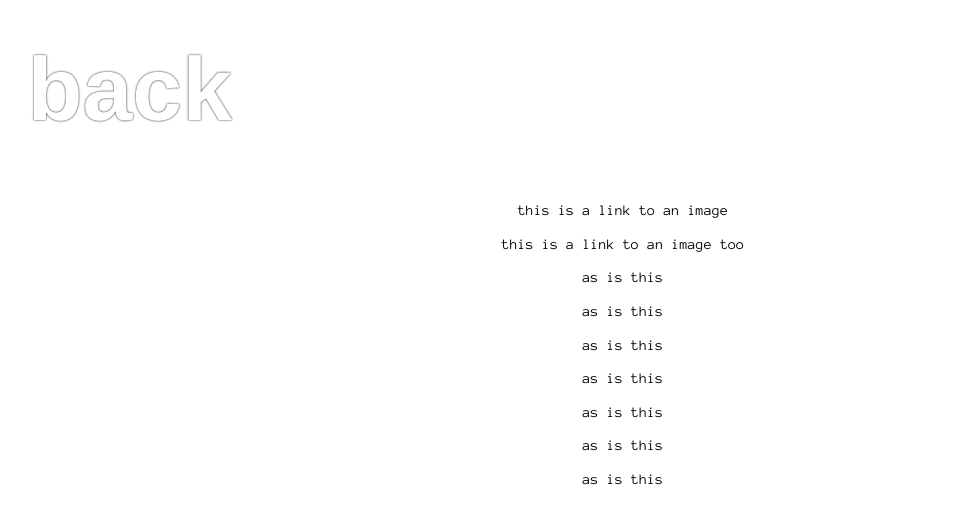
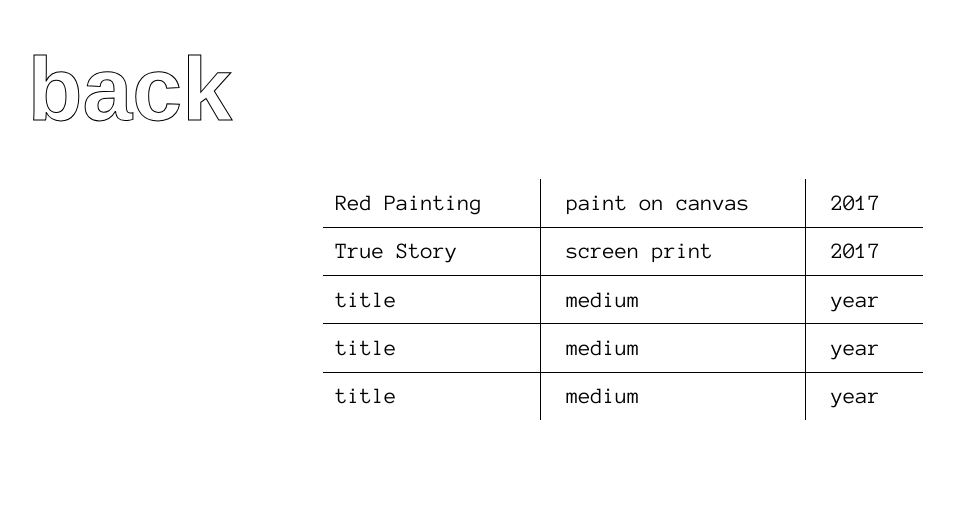
Before and after one commit to milktooth/bixarcher.com, a PHP site: page /archive.html in a window 1280 px wide. Shown: the top 524 px of the page, without its empty margins (17-971 px from the left). Run offline with PHP 8.4, Linux system fonts and the light colour scheme.

Commit message:
lots of stuff

```diff
--- a/archive.html
+++ b/archive.html
@@ -15,20 +15,44 @@
 
       <div id="no-drag-archive">
         <div id="works-list" class="archive-list make-drag">
-          <div class="archive-close">x</div>
-          <ul>
-            <li>this is a link to an image</li>
-            <li>this is a link to an image too</li>
-            <li>as is this</li>
-            <li>as is this</li>
-            <li>as is this</li>
-            <li>as is this</li>
-            <li>as is this</li>
-            <li>as is this</li>
-            <li>as is this</li>
-          </ul>
+          <div class="table">
+              <a href="#">
+                <ul>
+                  <li>Red Painting</li>
+                  <li>paint on canvas</li>
+                  <li>2017</li>
+                </ul>
+              </a>
+              <a href="#">
+                <ul>
+                  <li>True Story</li>
+                  <li>screen print</li>
+                  <li>2017</li>
+                </ul>
+              </a>
+              <a href="#">
+                <ul>
+                  <li>title</li>
+                  <li>medium</li>
+                  <li>year</li>
+                </ul>
+              </a>
+              <a href="#">
+                <ul>
+                  <li>title</li>
+                  <li>medium</li>
+                  <li>year</li>
+                </ul>
+              </a>
+              <a href="#">
+                <ul>
+                  <li>title</li>
+                  <li>medium</li>
+                  <li>year</li>
+                </ul>
+              </a>
+          </div>
         </div>
-        <div style="display: none;" class="whole-archive-close">X</div>
       </div>
     </div>
   </body>
--- a/assets/main.js
+++ b/assets/main.js
@@ -147,7 +147,7 @@ $(document).ready(function()
 });
 
 /*reset image desplay state*/
-$('a').on('click', function()
+$('#selected-toggle').on('click', function()
 {
   $(".make-drag").css(
   {
--- a/css/stylesheet-unmin2.css
+++ b/css/stylesheet-unmin2.css
@@ -144,11 +144,11 @@ body {
 	font-weight: bold;
 }
 
+
 a:link,
 a:visited {
-	color: white;
+	color: gainsboro;
 	text-decoration: none;
-	text-shadow: 0 0 2px black;
 }
 
 a:active,
@@ -157,19 +157,56 @@ a:hover {
 	text-decoration: none;
 }
 
-#about a:link,
-#about a:visited {
-	color: white;
-	text-decoration: none;
-	z-index: 5;
-	position: relative;
+@supports
+	((-webkit-text-stroke-color: black)
+	and
+	(-webkit-text-fill-color: white))
+	or
+	((-moz-text-stroke-color: black)
+	and
+	(-moz-text-fill-color: white)) {
+
+	a:link,
+	a:visited {
+		   -moz-text-fill-color: white;
+		-webkit-text-fill-color: white;
+		   -moz-text-stroke-color: black;
+		-webkit-text-stroke-color: black;
+		   -moz-text-stroke-width: 1px;
+		-webkit-text-stroke-width: 1px;
+	}
+
+
+	a:active,
+	a:hover {
+		   -moz-text-fill-color: black;
+		   -webkit-text-fill-color: black;
+		   -moz-text-stroke-color: transparent;
+		   -webkit-text-stroke-color: transparent;
+	}
 }
 
-#about a:active,
-#about a:hover {
-	color: black;
-	text-decoration: none;
-	text-shadow: 0 0 0 black;
+@supports not
+	((-webkit-text-stroke-color: black)
+	and
+	(-webkit-text-fill-color: white))
+	or
+	((-moz-text-stroke-color: black)
+	and
+	(-moz-text-fill-color: white)) {
+
+	a:link,
+	a:visited {
+		color: white;
+		text-shadow: 0px 0px 2px black;
+	}
+
+
+	a:active,
+	a:hover {
+		color: black;
+		box-shadow: 0px 0px 0px black;
+	}
 }
 
 :root {
@@ -340,6 +377,10 @@ figcaption {
 	transition: .3s ease-out;
 }
 
+#no-drag-gallery {
+	padding: 12.5px 6.25px;
+}
+
 figcaption span {
 	font-size: var(--step-down-3);
 	vertical-align: top;
@@ -403,11 +444,11 @@ img {
 	padding: 0;
 	left: auto;
 	margin: auto;
-	max-width: 800px;
+	width: 100%;
 	box-shadow: none;
 	width: inherit;
 	cursor: initial;
-	font-size: 45px;
+	font-size: inherit;
 }
 
 #no-drag-archive {
@@ -425,29 +466,79 @@ img {
 	top: 20%;
 	pointer-events: all;
 	padding: 25px;
+	max-width: 600px;
+	width: 80vw;
 	transition: .3s ease-out;
 	transition-property: background;
 }
 
-.archive-list:hover {
+.table ul {
+	display: flex;
+	justify-content: space-between;
+	font-size: var(--step-down-2);
+}
+
+.table ul li {
+	padding: 12.5px 12.5px 12.5px 25px;
+}
+
+.table ul li:first-child {
+	width: 34%;
+	padding-left: 12.5px;
+}
+
+
+.table ul li:nth-child(2n) {
+	width: 40%;
+	border-left: solid 1px black;
+	padding-left: 25px;
+}
+
+
+.table ul li:nth-child(3n) {
+	width: 14%;
+	border-left: 1px solid black;
+}
+
+
+#no-drag-archive .table {
+	width: initial;
+	font-size: var(--step-down-5);
+}
+
+.archive-list .table {
+	background: white;
+	font-size: var(--step-down-5);
+	text-align: left;
+	width: 100%;
+	cursor: pointer;
+}
+
+.archive-list td {
+	padding: 12.5px 12.5px 12.5px 25px;
+	border-left: solid 1px black;
+}
+
+
+.archive-list td:first-child {
+	border-left: none;
+}
+
+.archive-list .table>* {
+	border-bottom: solid 1px black;
+	transition: .3s ease-out;
+}
+
+#no-drag-archive .table>* {
+	font-size: var(--step-down-3);
+}
+
+.archive-list .table ul:hover {
 	background: yellow;
 }
 
-#no-drag-archive ul {
-	width: initial;
-}
-
-.archive-list ul {
-	background: white;
-	font-size: var(--step-down-5);
-	padding: 12.5px;
-	width: calc(300px + 2vw);
-}
-
-.archive-list ul li {
-	font-size: var(--step-down-3);
-	margin: 6.25px 25px;
-	padding: 6.25px 0;
+.archive-list .table>*:last-child {
+	border-bottom: none;
 }
 
 #works-list {}
@@ -463,7 +554,7 @@ img {
 
 #no-drag-gallery .make-drag {
 	box-shadow: none;
-	border: solid 2px;
+	border: none;
 	margin-bottom: 1em;
 	vertical-align: top;
 	position: relative;
@@ -472,7 +563,9 @@ img {
 	width: 30%;
 	box-sizing: border-box;
 	min-width: 200px;
+	padding: 0;
 	cursor: initial;
+	padding-bottom: 50px;
 }
 
 #no-drag-gallery .make-drag:nth-child(3n+2) {
@@ -512,6 +605,48 @@ img {
 	}
 }
 
+@media screen and (max-width: 768px) {
+	a:active,
+	a:hover {
+		color: gainsboro;
+		text-decoration: none;
+	}
+
+	@supports
+		((-webkit-text-stroke-color: black)
+		and
+		(-webkit-text-fill-color: white))
+		or
+		((-moz-text-stroke-color: black)
+		and
+		(-moz-text-fill-color: white)) {
+
+		a:active,
+		a:hover {
+			   -moz-text-fill-color: white;
+			-webkit-text-fill-color: white;
+			   -moz-text-stroke-color: black;
+			-webkit-text-stroke-color: black;
+		}
+	}
+
+	@supports not
+		((-webkit-text-stroke-color: black)
+		and
+		(-webkit-text-fill-color: white))
+		or
+		((-moz-text-stroke-color: black)
+		and
+		(-moz-text-fill-color: white)) {
+
+		a:active,
+		a:hover {
+			color: white;
+			box-shadow: 0px 0px 2px black;
+		}
+	}
+}
+
 @media screen and (max-width: 550px) {
 	:root {
 		font-size: 11.45vw;
@@ -525,3 +660,23 @@ img {
 		margin-left: 0;
 	}
 }
+
+
+.table a {
+
+color: black;
+
+-moz-text-fill-color: initial;
+
+display: block;
+
+-webkit-text-fill-color: initial;
+
+-moz-text-stroke-color: inherit;
+
+-webkit-text-stroke-color: initial;
+
+-moz-text-stroke-width: 0;
+
+-webkit-text-stroke-width: 0;
+}
```
Also changed, not shown: index.html (+45 -20 lines).
